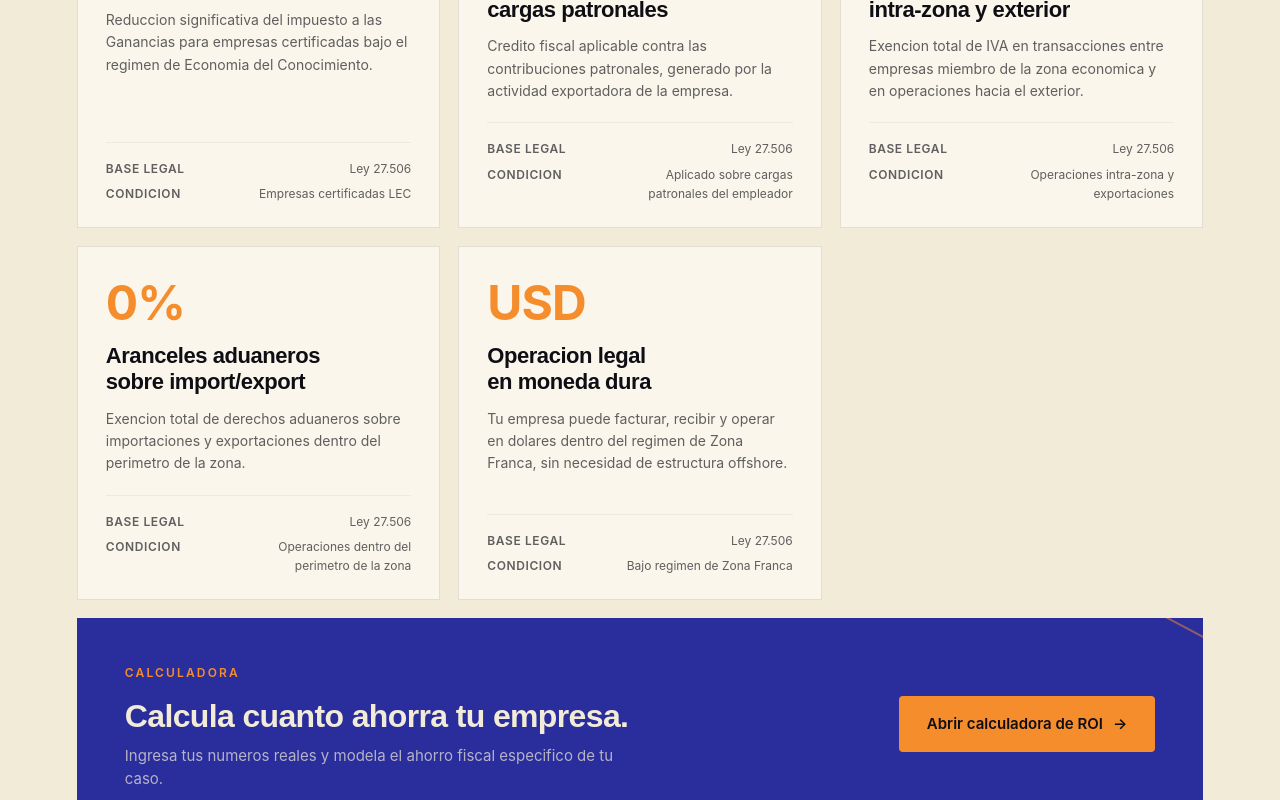
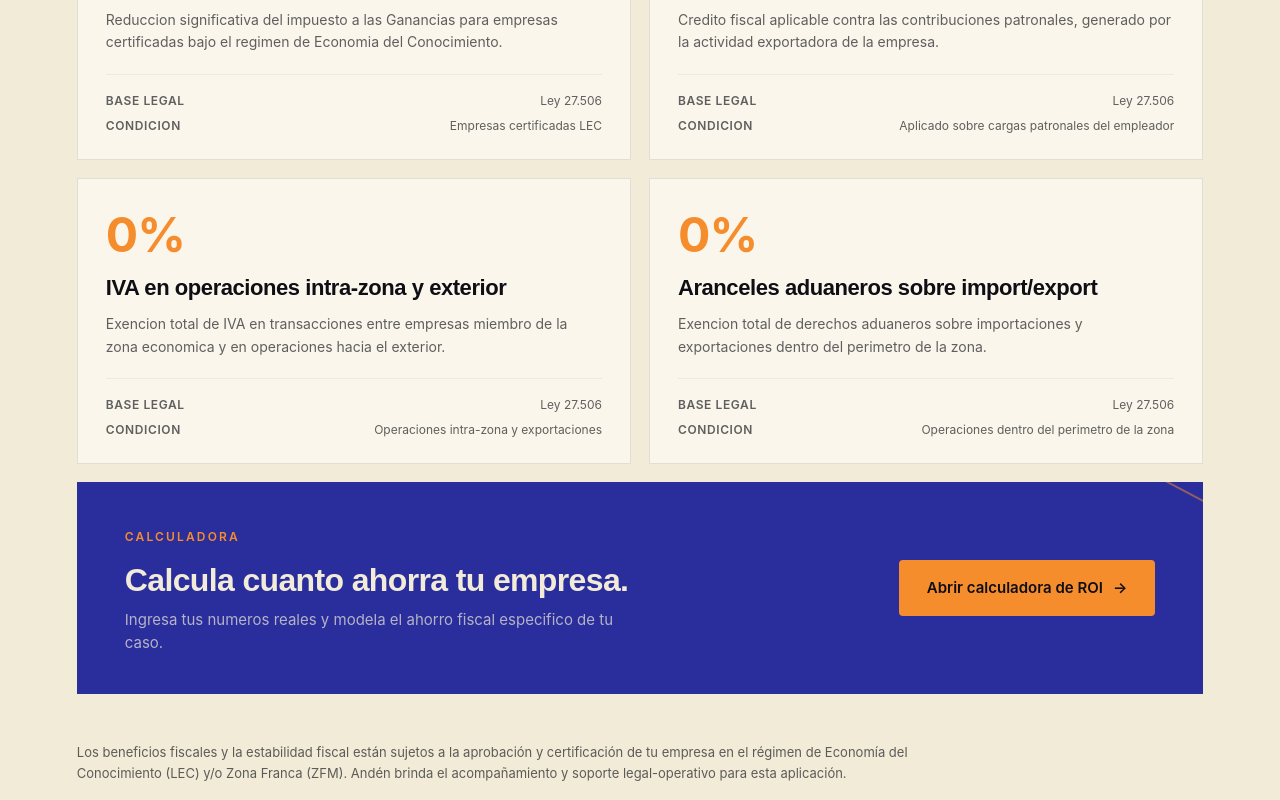
Before and after one commit to SimonPuebla/andeninception, a Next.js app: page / in a window 1280 px wide. Shown: the part 5534-6334 px from the top of the page. Built offline with nearby package versions, Linux system fonts and the light colour scheme.

Commit message:
fix: adjust grid layout to 2+2 card distribution
Reduce cards from 5 to 4 and update grid layout.

```diff
--- a/app/components/sections/ZonaBeneficios.tsx
+++ b/app/components/sections/ZonaBeneficios.tsx
@@ -35,14 +35,6 @@ const benefitCards = [
     body: "Exencion total de derechos aduaneros sobre importaciones y exportaciones dentro del perimetro de la zona.",
     baseLegal: "Ley 27.506",
     condicion: "Operaciones dentro del perimetro de la zona",
-    animate: false,
-  },
-  {
-    stat: "USD",
-    name: "Operacion legal en moneda dura",
-    body: "Tu empresa puede facturar, recibir y operar en dolares dentro del regimen de Zona Franca, sin necesidad de estructura offshore.",
-    baseLegal: "Ley 27.506",
-    condicion: "Bajo regimen de Zona Franca",
     animate: false,
   },
 ];
@@ -128,12 +120,12 @@ export default function ZonaBeneficios() {
 
         {/* 6-card grid: 3 + 3 */}
         <div style={{ marginTop: 64 }}>
-          {/* Row 1: 3 cards */}
+          {/* Row 1: 2 cards */}
           <div
             className="benefit-grid"
-            style={{ display: "grid", gridTemplateColumns: "repeat(3, 1fr)", gap: 18 }}
+            style={{ display: "grid", gridTemplateColumns: "repeat(2, 1fr)", gap: 18 }}
           >
-            {benefitCards.slice(0, 3).map((card, i) => (
+            {benefitCards.slice(0, 2).map((card, i) => (
               <motion.div
                 key={card.name}
                 className="zone-card"
@@ -188,17 +180,17 @@ export default function ZonaBeneficios() {
             ))}
           </div>
 
-          {/* Row 2: 3 cards */}
+          {/* Row 2: 2 cards */}
           <div
             className="benefit-grid"
             style={{
               display: "grid",
-              gridTemplateColumns: "repeat(3, 1fr)",
+              gridTemplateColumns: "repeat(2, 1fr)",
               gap: 18,
               marginTop: 18,
             }}
           >
-            {benefitCards.slice(3, 6).map((card, i) => (
+            {benefitCards.slice(2, 4).map((card, i) => (
               <motion.div
                 key={card.name}
                 className="zone-card"
@@ -213,7 +205,7 @@ export default function ZonaBeneficios() {
                 initial={{ opacity: 0, y: 12 }}
                 whileInView={{ opacity: 1, y: 0 }}
                 viewport={{ once: true }}
-                transition={{ duration: 0.8, delay: (i + 3) * 0.06 }}
+                transition={{ duration: 0.8, delay: (i + 2) * 0.06 }}
               >
                 <AnimatedStat card={card} />
                 <h3
```
